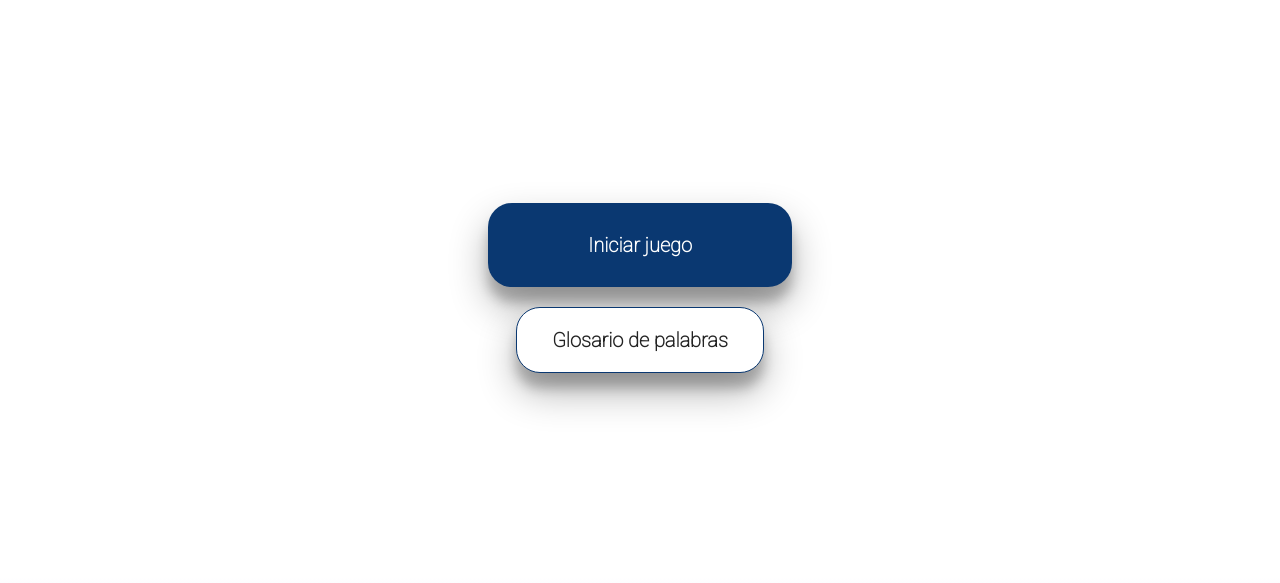
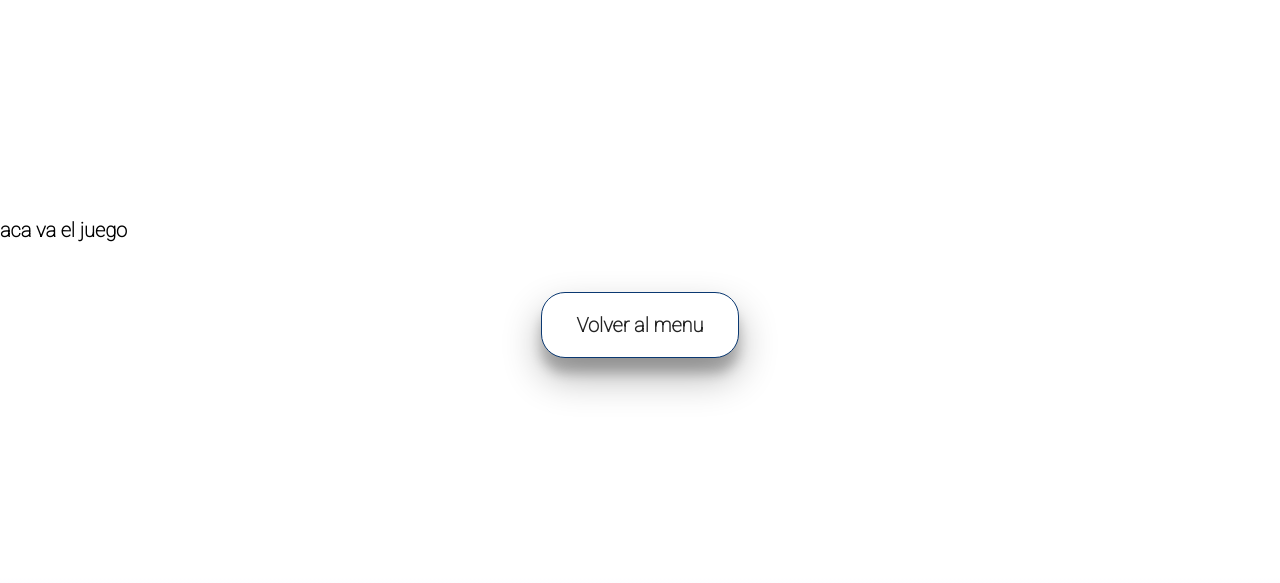
Before and after one commit to MartinPanelo/Ahorcado, a plain HTML site: page index.html in a window 1280 px wide. Both pictures are taken after a click on the link "Iniciar juego". Shown: the part 102-685 px from the top of the page. Drawn offline with Linux system fonts and the light colour scheme.

Commit message:
fix getelementid "juego"

```diff
--- a/index.html
+++ b/index.html
@@ -22,9 +22,22 @@
       </div>
 
       <div id="menu" class="menu">
-        <a id="BUno" class="botonUno">Iniciar juego</a>
+        <a id="BUno" onclick = "modulos(3)" class="botonUno">Iniciar juego</a>
         <a id="BDos" class="botonDos">Glosario de palabras</a>
       </div>
+
+
+      <div id="j">
+
+        <div>
+
+          aca va el juego
+        </div>
+        <div class="volvermenu">
+          <a onclick="modulos(1)">Volver al menu</a>
+        </div>
+      </div>
+
 
       <div id="d">
         <div class="lista">
--- a/script.js
+++ b/script.js
@@ -1,6 +1,7 @@
 let button1 = document.getElementById("BUno");
 let button2 = document.getElementById("BDos");
 let menu = document.getElementById("menu");
+let juego = document.getElementById("j");
 let dic = document.getElementById("d");
 let list = document.getElementById("myList");
 
@@ -9,6 +10,8 @@ let list = document.getElementById("myList");
 let palabras = ["HOLA", "CHAU", "MARMOTA"];
 // var mi_array = ["cero", "uno", "dos", "tres", "cuatro"];
 init();
+
+
 
 function init() {
 
@@ -64,12 +67,23 @@ function modulos(modulo){
   if(modulo == 1){ // menu principal
     menu.style.display = "flex"; // 'none'
     d.style.display = "none"; // 'none'
+    juego.style.display = "none";
   }
   if(modulo == 2){ // agregar palabras}
     menu.style.display = "none"; // 'none'
     d.style.display = "block"; // 'none'
+    juego.style.display = "none";
   }
+  if(modulo == 3){ // entra al juego}
+    menu.style.display = "none"; // 'none'
+    d.style.display = "none"; // 'none'
+    juego.style.display = "block";
+  }
+
 }
 
 
+
+
+
 button2.onclick = glosario;
```
